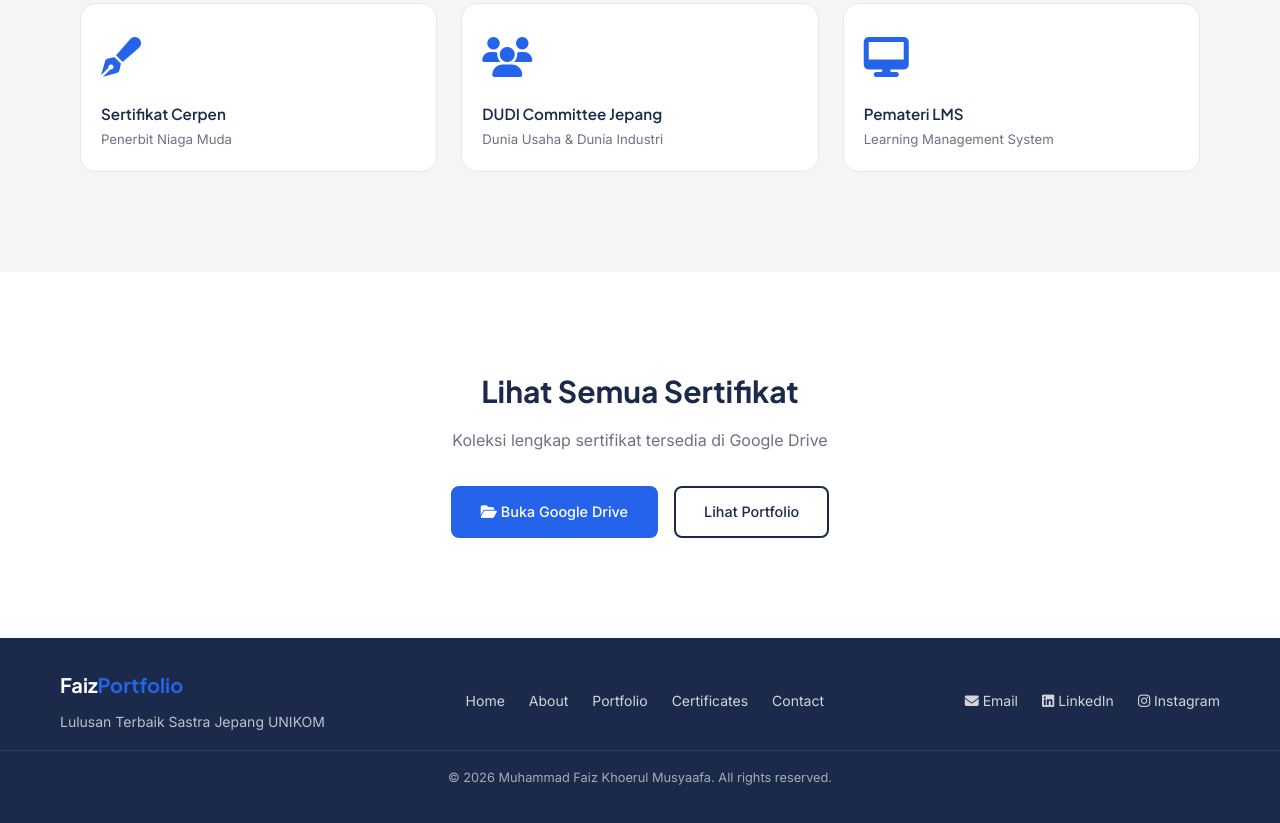
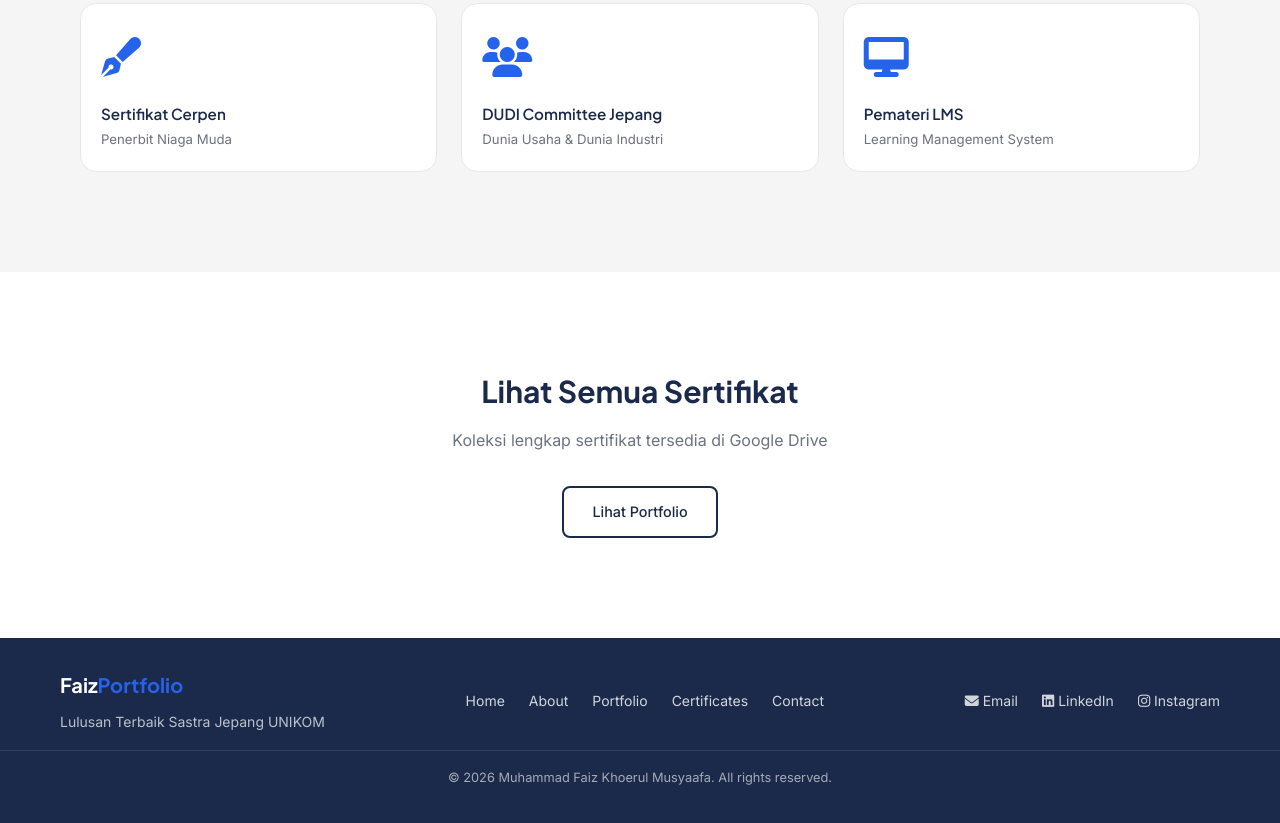
Before and after one commit to zmule78/muhammad-faiz-portfolio, a plain HTML site: page certificates.html in a window 1280 px wide. Shown: the part 2839-3662 px from the top of the page. Drawn offline with nearby package versions, Linux system fonts and the light colour scheme.

Commit message:
Remove Buka Drive button from certificates.html

```diff
--- a/certificates.html
+++ b/certificates.html
@@ -249,7 +249,7 @@
           <h2>Lihat Semua Sertifikat</h2>
           <p>Koleksi lengkap sertifikat tersedia di Google Drive</p>
           <div class="cta-buttons">
-            <a href="https://drive.google.com/drive/folders/1pYZPPBPWZvnZ5WIveqvktJtLeRddaP9u" target="_blank" class="btn btn-primary"><i class="fas fa-folder-open"></i> Buka Google Drive</a>
+
             <a href="portfolio.html" class="btn btn-outline">Lihat Portfolio</a>
           </div>
         </div>
```
